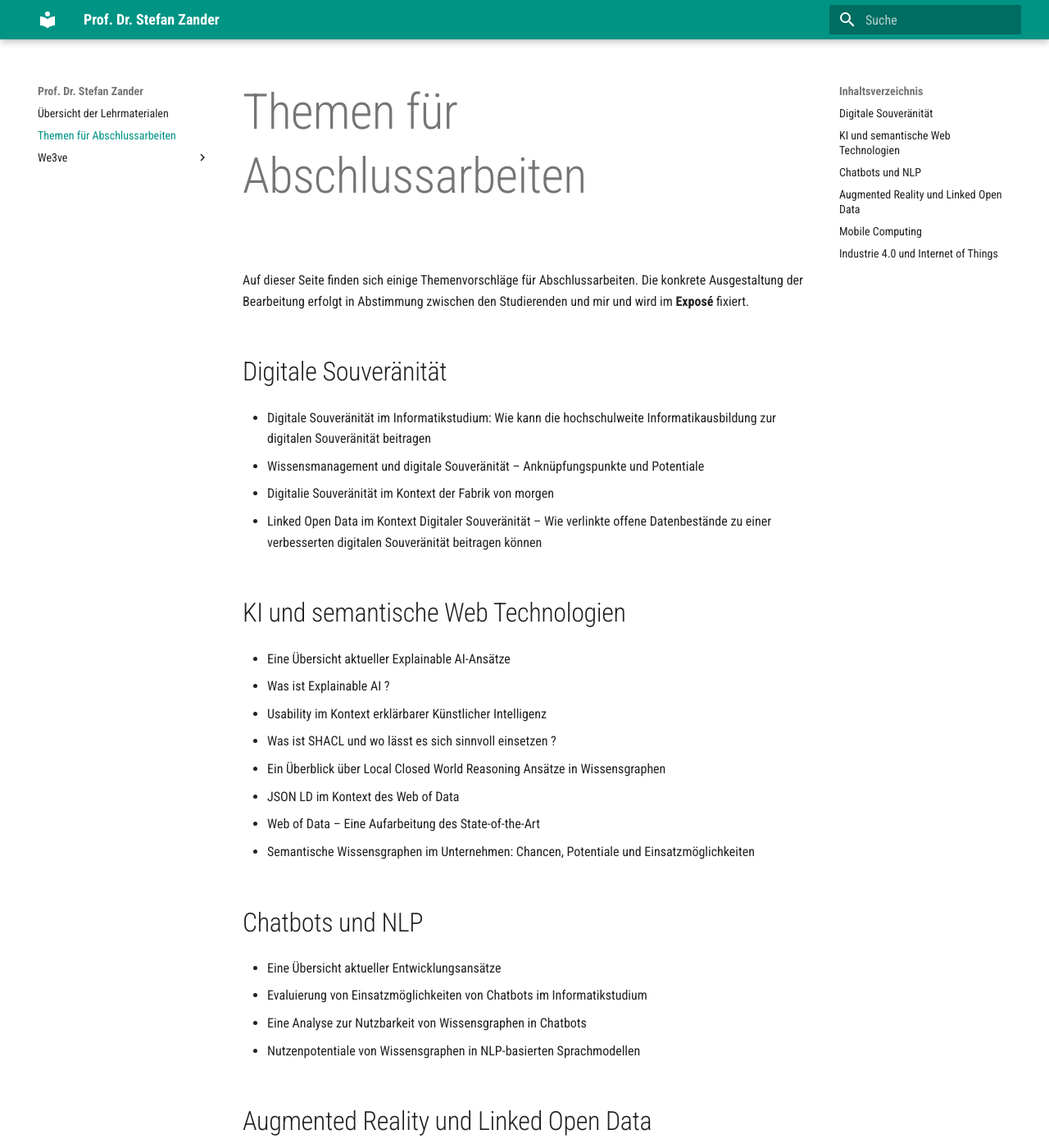
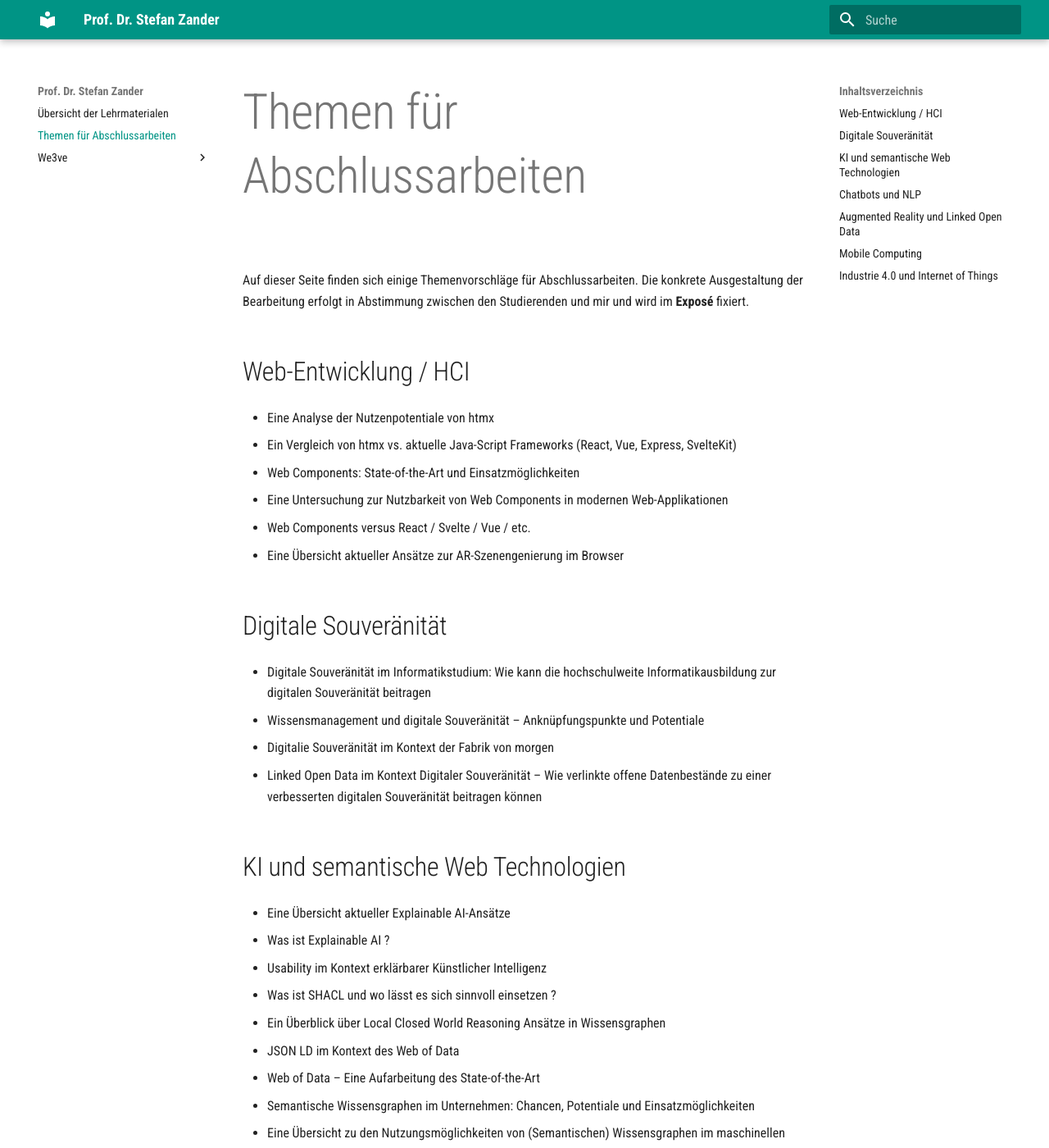
Before and after one commit to StefanZander/stefanzander.github.io, an MkDocs documentation site: the page built from docs/themen.md, in a window 1280 px wide and 1400 px high. Shown: the whole window at 82% size. Built offline with MkDocs 1.6.1 and Material for MkDocs 9.7.7, drawn with Linux system fonts in a browser that asks for light colours; some of the changed text lies outside the part shown.

Commit message:
Update themen.md

```diff
--- a/docs/themen.md
+++ b/docs/themen.md
@@ -2,6 +2,16 @@
 
 Auf dieser Seite finden sich einige Themenvorschläge für Abschlussarbeiten.
 Die konkrete Ausgestaltung der Bearbeitung erfolgt in Abstimmung zwischen den Studierenden und mir und wird im __Exposé__ fixiert.
+
+
+## Web-Entwicklung / HCI
+- Eine Analyse der Nutzenpotentiale von htmx
+- Ein Vergleich von htmx vs. aktuelle Java-Script Frameworks (React, Vue, Express, SvelteKit)
+- Web Components: State-of-the-Art und Einsatzmöglichkeiten
+- Eine Untersuchung zur Nutzbarkeit von Web Components in modernen Web-Applikationen
+- Web Components versus React / Svelte / Vue / etc.
+- Eine Übersicht aktueller Ansätze zur AR-Szenengenierung im Browser
+
 
 ## Digitale Souveränität
 
@@ -21,6 +31,7 @@ Die konkrete Ausgestaltung der Bearbeitung erfolgt in Abstimmung zwischen den St
 - JSON LD im Kontext des Web of Data
 - Web of Data – Eine Aufarbeitung des State-of-the-Art
 - Semantische Wissensgraphen im Unternehmen: Chancen, Potentiale und Einsatzmöglichkeiten
+- Eine Übersicht zu den Nutzungsmöglichkeiten von (Semantischen) Wissensgraphen im maschinellen Lernen
 
 
 ## Chatbots und NLP
```
